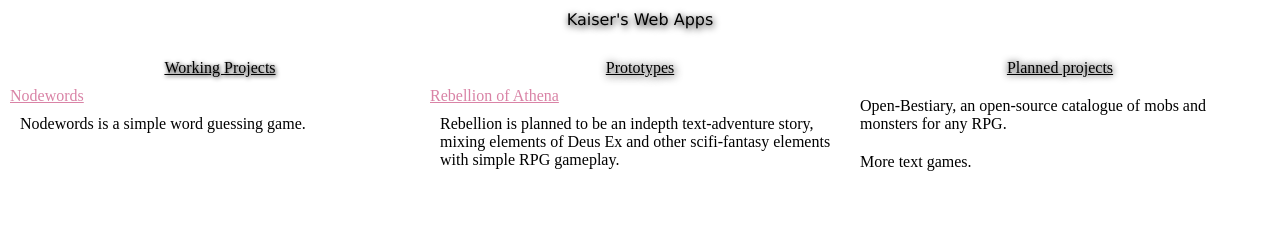
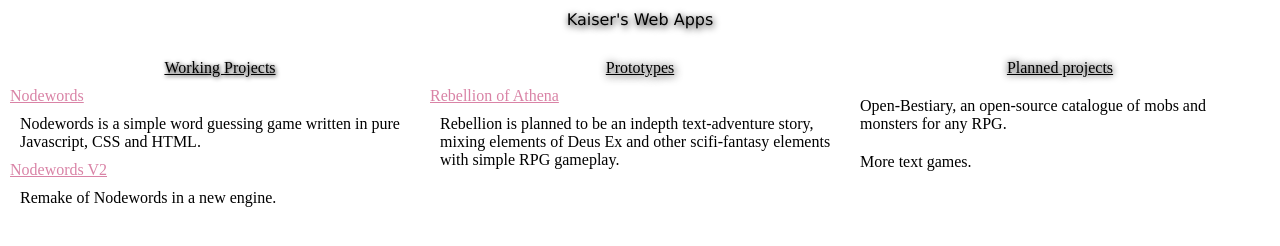
Before and after one commit to technomancy7/technomancy7.github.io, a plain HTML site: page index.html in a window 1280 px wide. Drawn offline with Linux system fonts and the light colour scheme.

Commit message:
Update index.html

```diff
--- a/index.html
+++ b/index.html
@@ -1,4 +1,3 @@
-
  <!DOCTYPE html>
 <html>
   <head>
@@ -13,7 +12,10 @@
     <div class="c2131">Working Projects
     </div>
     <a href="https://kaiz0r.github.io/nodewords/" class="c2438">Nodewords</a>
-    <div class="c2347">Nodewords is a simple word guessing game.
+    <div class="c2347">Nodewords is a simple word guessing game written in pure Javascript, CSS and HTML.
+    </div>
+    <a href="https://kaiz0r.github.io/nodewords_v2/" class="c2438">Nodewords V2</a>
+    <div class="c2347">Remake of Nodewords in a new engine.
     </div>
   </div>
   <div class="cell">
```
